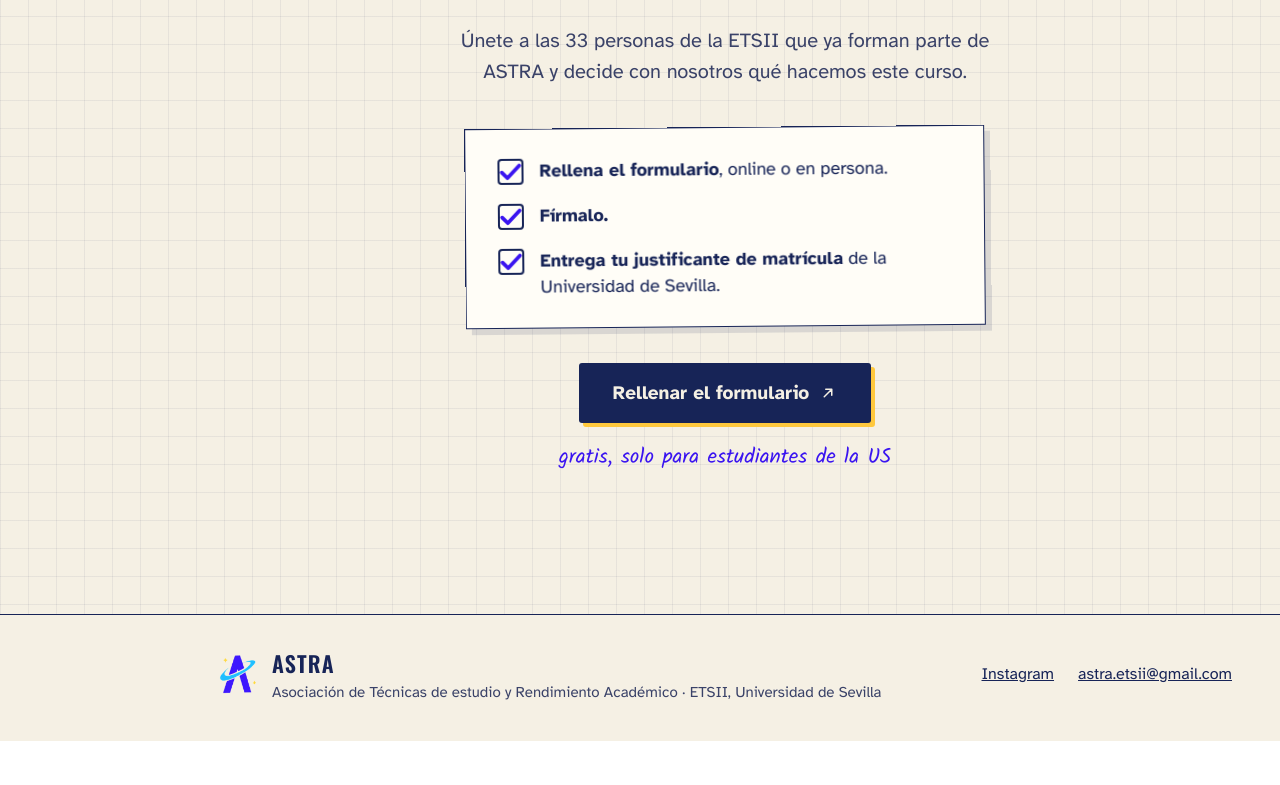
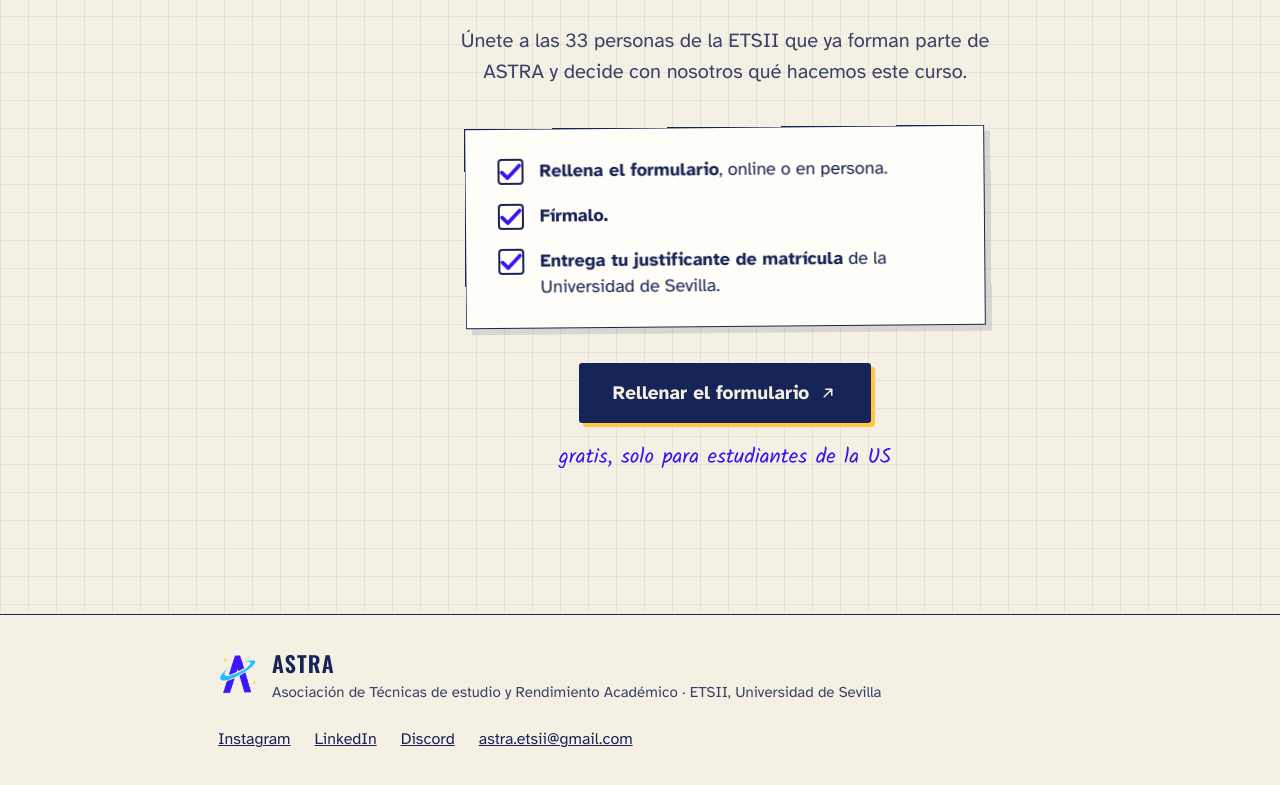
Before and after one commit to NadineRosita/ASTRAweb, a plain HTML site: page index.html in a window 1280 px wide. Shown: the part 3932-4717 px from the top of the page. Before the commit the page ends 4673 px from the top, so only its background shows below. Drawn offline with nearby package versions, Linux system fonts and the light colour scheme.

Commit message:
Añadir enlaces a redes sociales

```diff
--- a/datos.json
+++ b/datos.json
@@ -2,7 +2,9 @@
   "miembros": 33,
   "contacto": {
     "email": "astra.etsii@gmail.com",
-    "instagram": "https://www.instagram.com/astra.etsii"
+    "instagram": "https://www.instagram.com/astra.etsii",
+    "linkedin": "https://es.linkedin.com/company/astra-etsii",
+    "discord": "https://discord.gg/a9k8bKVkrk"
   },
   "formularioInscripcion": "https://forms.cloud.microsoft/Pages/ResponsePage.aspx?id=TmhK77WBHEmpjsezG-bEaWFeOwYvt0BBrL5kpqT_PyRUNDlWQlNWME44R1oxSkNFN0RUWEcxUkpFUy4u",
   "mentorias": {
--- a/index.html
+++ b/index.html
@@ -255,6 +255,8 @@ Añadir a mi calendario</a>
 </div>
 <div class="footer-links">
 <a href="https://www.instagram.com/astra.etsii" class="link-min" data-instagram>Instagram</a>
+<a href="https://es.linkedin.com/company/astra-etsii" class="link-min" data-linkedin target="_blank" rel="noopener">LinkedIn</a>
+<a href="https://discord.gg/a9k8bKVkrk" class="link-min" data-discord target="_blank" rel="noopener">Discord</a>
 <a href="mailto:astra.etsii@gmail.com" class="link-min" data-email>astra.etsii@gmail.com</a>
 </div>
 </div>
--- a/js/main.js
+++ b/js/main.js
@@ -92,6 +92,8 @@
   function paintContacto(c) {
     if (!c) return;
     if (c.instagram) $$('[data-instagram]').forEach(function (a) { a.href = c.instagram; });
+    if (c.linkedin) $$('[data-linkedin]').forEach(function (a) { a.href = c.linkedin; });
+    if (c.discord) $$('[data-discord]').forEach(function (a) { a.href = c.discord; });
     if (c.email) $$('[data-email]').forEach(function (a) { a.href = 'mailto:' + c.email; a.textContent = c.email; });
   }
 
```
